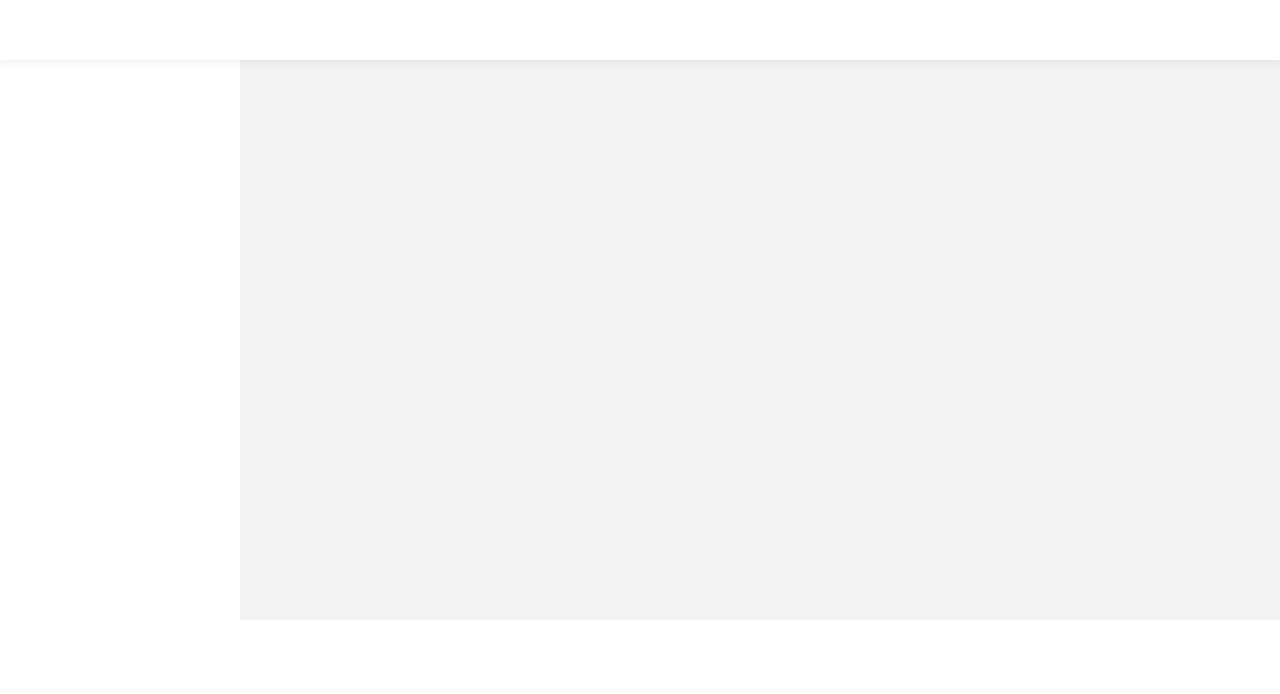
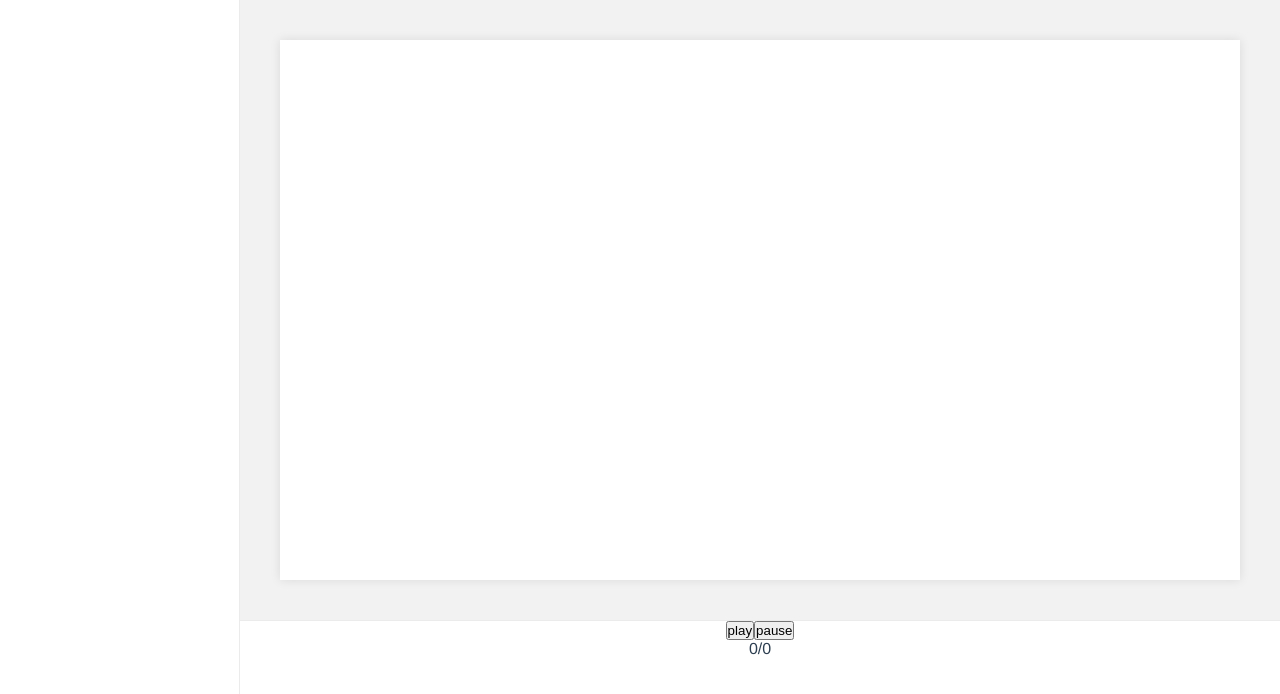
Before and after one commit to morx3x/studio-video, a Vue app: page / in a window 1280 px wide. Shown: the top 694 px of the page. Built offline with nearby package versions, Linux system fonts and the light colour scheme.

Commit message:
簡易プレイヤー

```diff
--- a/src/App.vue
+++ b/src/App.vue
@@ -15,9 +15,9 @@ export default {
 </script>
 
 <style lang="stylus">
-html
-body
-  overflow hidden
+// html
+// body
+//   overflow hidden
 *
   padding 0
   margin 0
--- a/src/components/Editor.vue
+++ b/src/components/Editor.vue
@@ -1,17 +1,50 @@
 
 <template lang="pug">
 .editor
-  header
-  .cuts
+  nav
   main
+    .screen
   footer
+    button(@click="play") play
+    button(@click="pause") pause
+    p {{time}}/{{duration}}
 </template>
 
 <script>
+import music1 from "@/assets/music1.mp3";
 export default {
   name: "Editor",
   props: {
     msg: String
+  },
+  data() {
+    return {
+      audio: null,
+      time: 0,
+      duration: 0
+    };
+  },
+  mounted() {
+    this.audio = new Audio();
+    this.audio.src = music1;
+    this.audio.volume = 1;
+    this.audio.load();
+  },
+  methods: {
+    play() {
+      this.audio.play();
+      this.timer();
+    },
+    pause() {
+      this.audio.pause();
+    },
+    timer() {
+      this.time = this.audio.currentTime;
+      this.duration = this.audio.duration;
+      requestAnimationFrame(() => {
+        if (!this.audio.paused) this.timer();
+      });
+    }
   }
 };
 </script>
@@ -21,18 +54,26 @@ export default {
   display grid
   width 100vw
   height 100vh
-  grid-template-areas "header header" "cuts main" "cuts footer"
+  grid-template-areas "nav main" "nav footer"
   grid-template-columns 240px 1fr
-  grid-template-rows 60px 1fr 180px
-  header
-    grid-area header
-    box-shadow 0 0 10px rgba(0,0,0,0.1)
-    background #fff
-  .cuts
-    grid-area cuts
+  grid-template-rows 1fr 180px
+  nav
+    grid-area nav
+    border-right 1px solid rgba(0,0,0,0.08)
   main
     grid-area main
     background rgba(0,0,0,0.05)
+    display flex
+    align-items center
+    align-content center
+    justify-content center
+    overflow hidden
+    .screen
+      width 960px
+      height 540px
+      background #fff
+      box-shadow 0 0 10px rgba(0,0,0,0.1)
   footer
     grid-area footer
+    border-top 1px solid rgba(0,0,0,0.08)
 </style>
```
Also changed, not shown: 1 other file (tests, documents, lock files or other folders).
